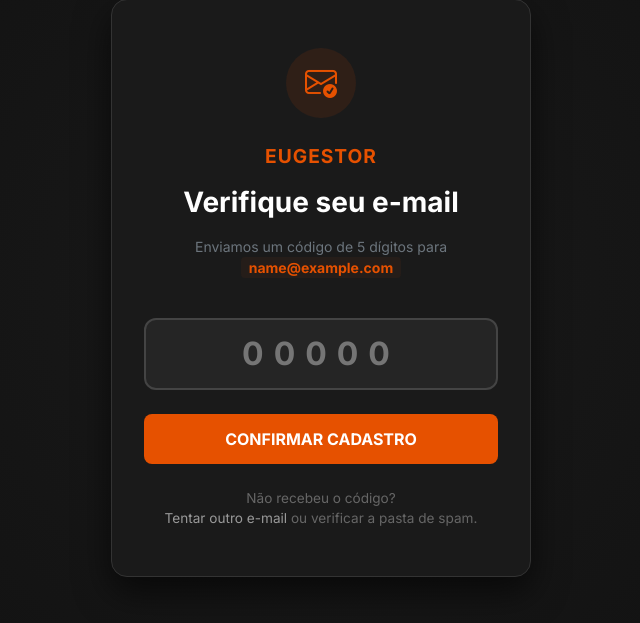
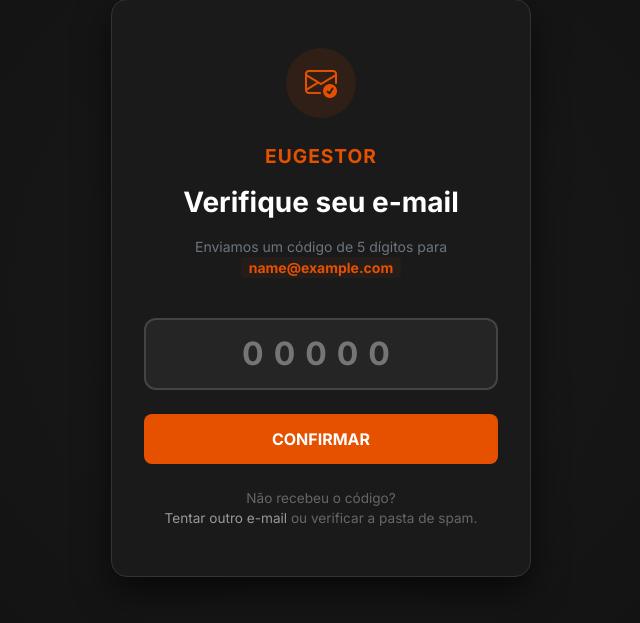
Before and after one commit to muffinh-ub/eugestor, a Flask app: page /verificar_email in a window 1280 px wide. Shown: the part 112-735 px from the top of the page, without its empty margins (319-959 px from the left). Run offline with Flask 3, Linux system fonts and the light colour scheme; the visitor is signed in with stand-in values (Sample User, id 1).

Commit message:
v1.8.999

```diff
--- a/app.py
+++ b/app.py
@@ -66,7 +66,7 @@ def cadastro():
 def ver_email():
     if "codigo_verificacao" not in session:
         return redirect(url_for("cadastro"))
-    return render_template("verificar_email.html")
+    return render_template("validar_email.html")
 
 
 @app.route("/b3")
--- a/templates/verificar_email.html
+++ b/templates/validar_email.html
@@ -150,7 +150,7 @@
                    autocomplete="one-time-code"
                    required>
 
-            <button type="submit" class="btn btn-orange">Confirmar Cadastro</button>
+            <button type="submit" class="btn btn-orange">Confirmar</button>
         </form>
 
         <div class="resend-text">
```
